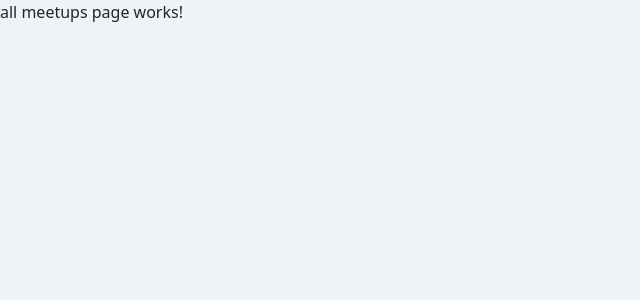
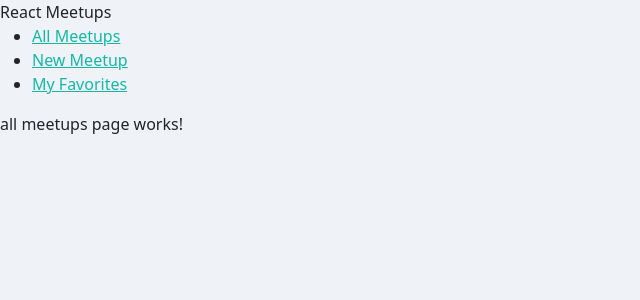
Before and after one commit to lightzane/learn-react-typescript, a React (Create React App) app: page / in a window 1280 px wide. Shown: the top 300 px of the page, without its empty margins (0-640 px from the left). Built offline with nearby package versions, Linux system fonts and the light colour scheme.

Commit message:
adding links & navigations

```diff
--- a/src/App.tsx
+++ b/src/App.tsx
@@ -1,13 +1,17 @@
 import { Route, Routes } from 'react-router-dom';
+import { MainNavigation } from './components/layout/MainNavigation';
 import { AllMeetupsPage, FavoritesPage, NewMeetupPage } from './pages';
 
 
 export function App() {
   return (
-    <Routes>
-      <Route path='/' element={<AllMeetupsPage />} />
-      <Route path='/new-meetup' element={<NewMeetupPage />} />
-      <Route path='/favorites' element={<FavoritesPage />} />
-    </Routes>
+    <>
+      <MainNavigation />
+      <Routes>
+        <Route path='/' element={<AllMeetupsPage />} />
+        <Route path='/new-meetup' element={<NewMeetupPage />} />
+        <Route path='/favorites' element={<FavoritesPage />} />
+      </Routes>
+    </>
   );
 }
--- /dev/null
+++ b/src/components/layout/MainNavigation.tsx
@@ -0,0 +1,22 @@
+import { NavLink } from 'react-router-dom';
+
+export function MainNavigation() {
+    return (
+        <header>
+            <div>React Meetups</div>
+            <nav>
+                <ul>
+                    <li>
+                        <NavLink to='/' >All Meetups</NavLink>
+                    </li>
+                    <li>
+                        <NavLink to='/new-meetup' >New Meetup</NavLink>
+                    </li>
+                    <li>
+                        <NavLink to='/favorites' >My Favorites</NavLink>
+                    </li>
+                </ul>
+            </nav>
+        </header>
+    );
+}
```
Also changed, not shown: 1 other file (tests, documents, lock files or other folders).
